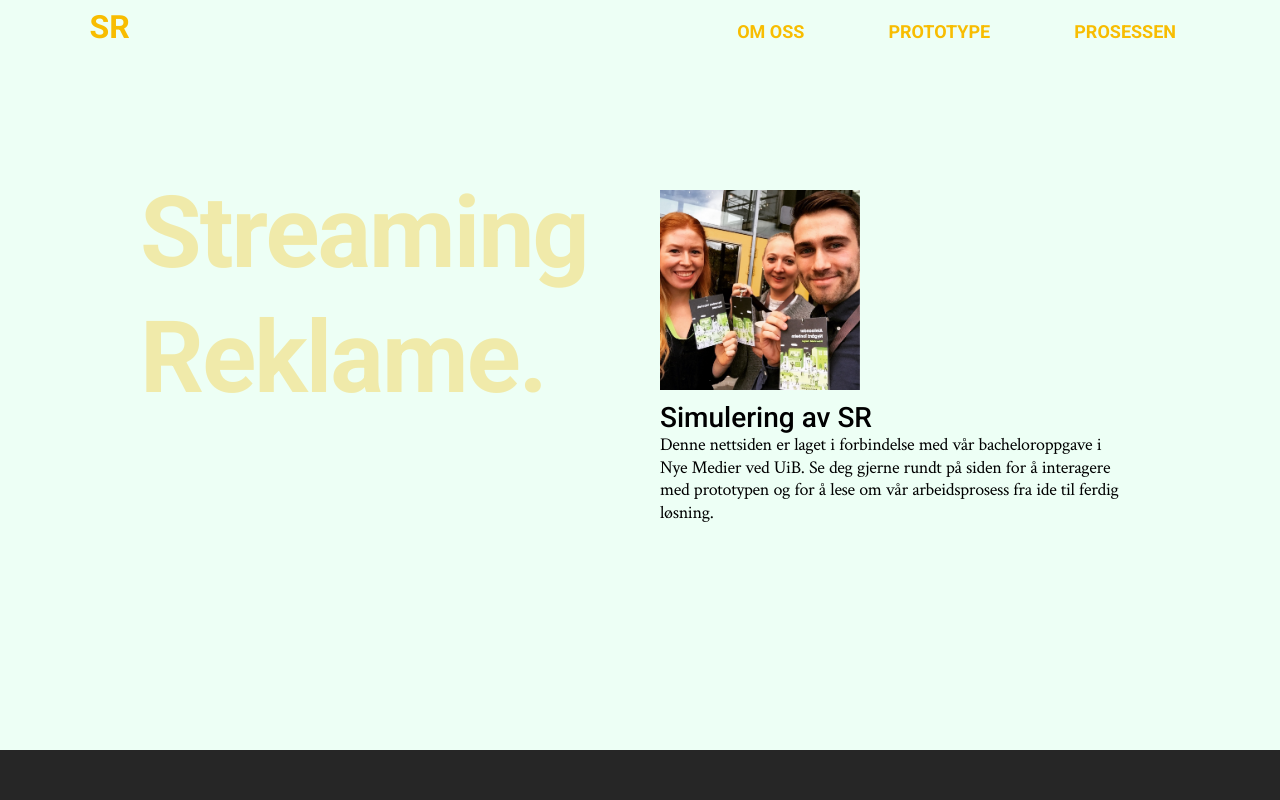
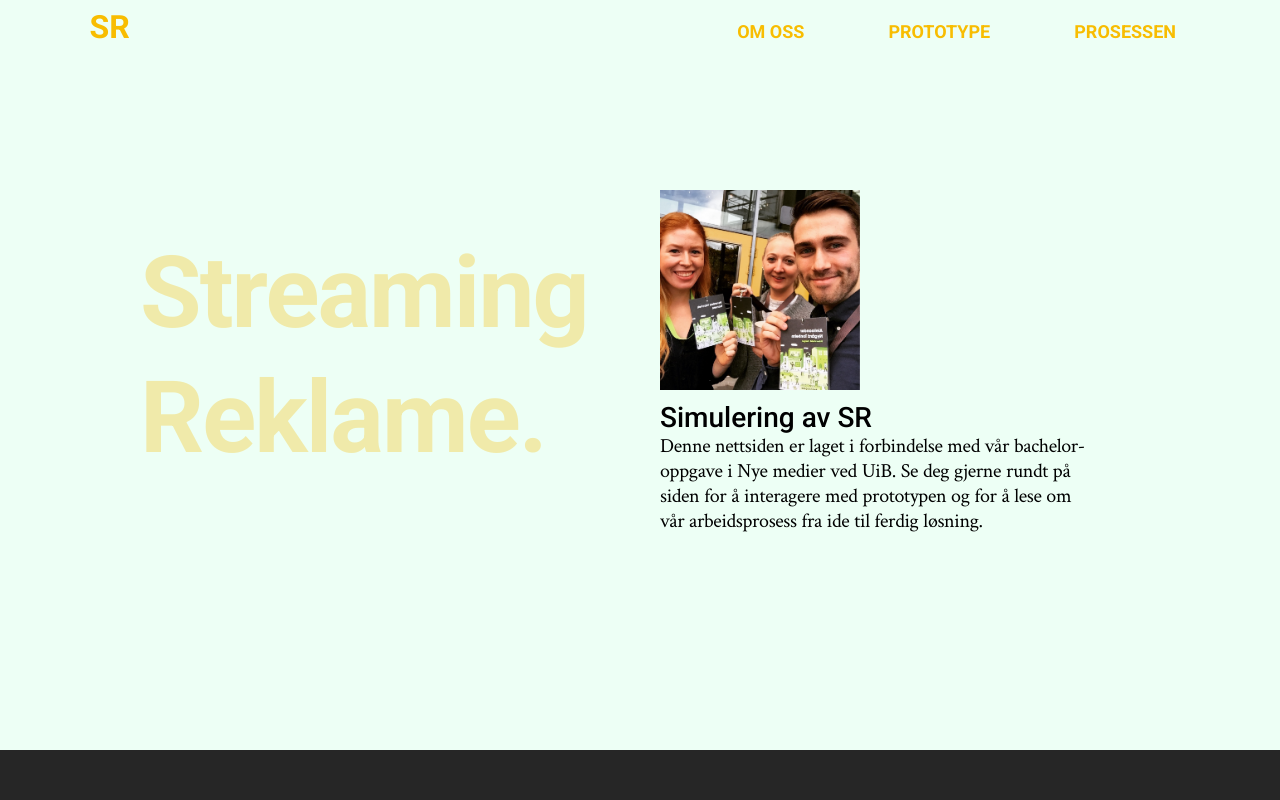
Before and after one commit to avtonheim/sumointeraktiv, a plain HTML site: page index.html in a window 1280 px wide. Shown: the top 800 px of the page. Drawn offline with nearby package versions, Linux system fonts and the light colour scheme; a script that the page names is missing.

Commit message:
SR endringer

```diff
--- a/css/stylesheet.css
+++ b/css/stylesheet.css
@@ -96,6 +96,11 @@ nav {
     margin-top: 20px;
 }
 
+.innholdtekst {
+  font-size: 20px;
+  line-height: 1.25;
+}
+
 .ingress {
   position: left;
   padding-top: 6.5%;
@@ -110,7 +115,7 @@ nav {
 Altså høgre section*/
 
 .leftblogg{
-  margin-top: 2%;
+  margin-top: 8%;
   float: left;
   width: 47%;
 }
--- a/index.html
+++ b/index.html
@@ -35,7 +35,7 @@
     <section class="rightblogg">
       <img class="innholdbilde" src="img/IMG_1294.jpg" alt="presentasjonsbilde" style="width: 200px;">
         <h2>Simulering av SR</h2>
-          <p>Denne nettsiden er laget i forbindelse med vår bacheloroppgave i Nye Medier ved UiB. Se deg gjerne rundt på siden for å interagere med prototypen og for å lese om vår arbeidsprosess fra ide til ferdig løsning.</p>
+          <p class="innholdtekst">Denne nettsiden er laget i forbindelse med vår bachelor-oppgave i Nye medier ved UiB. Se deg gjerne rundt på <br>siden for å interagere med prototypen og for å lese om <br> vår arbeidsprosess fra ide til ferdig løsning.</p>
     </section>
   </section>
 
```
